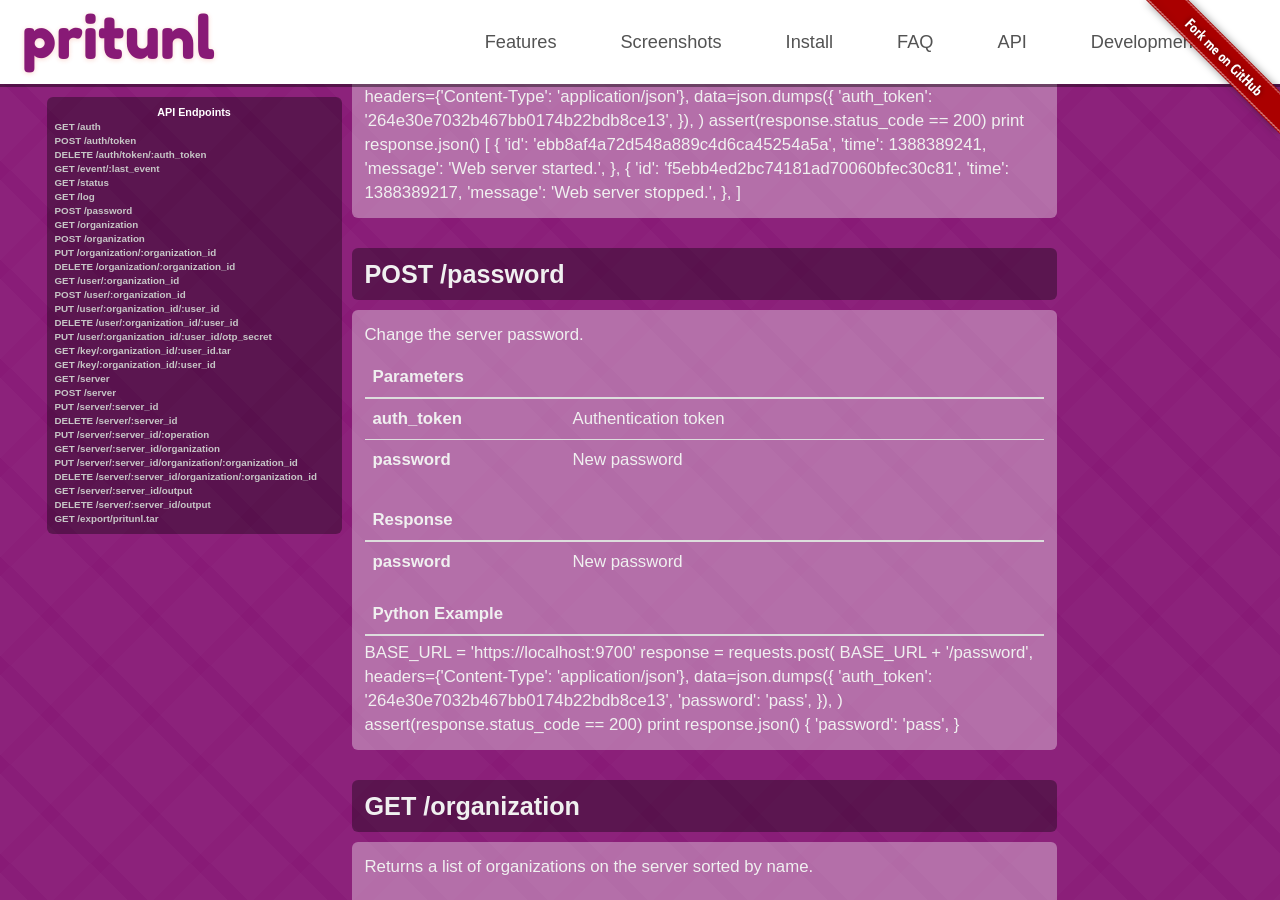
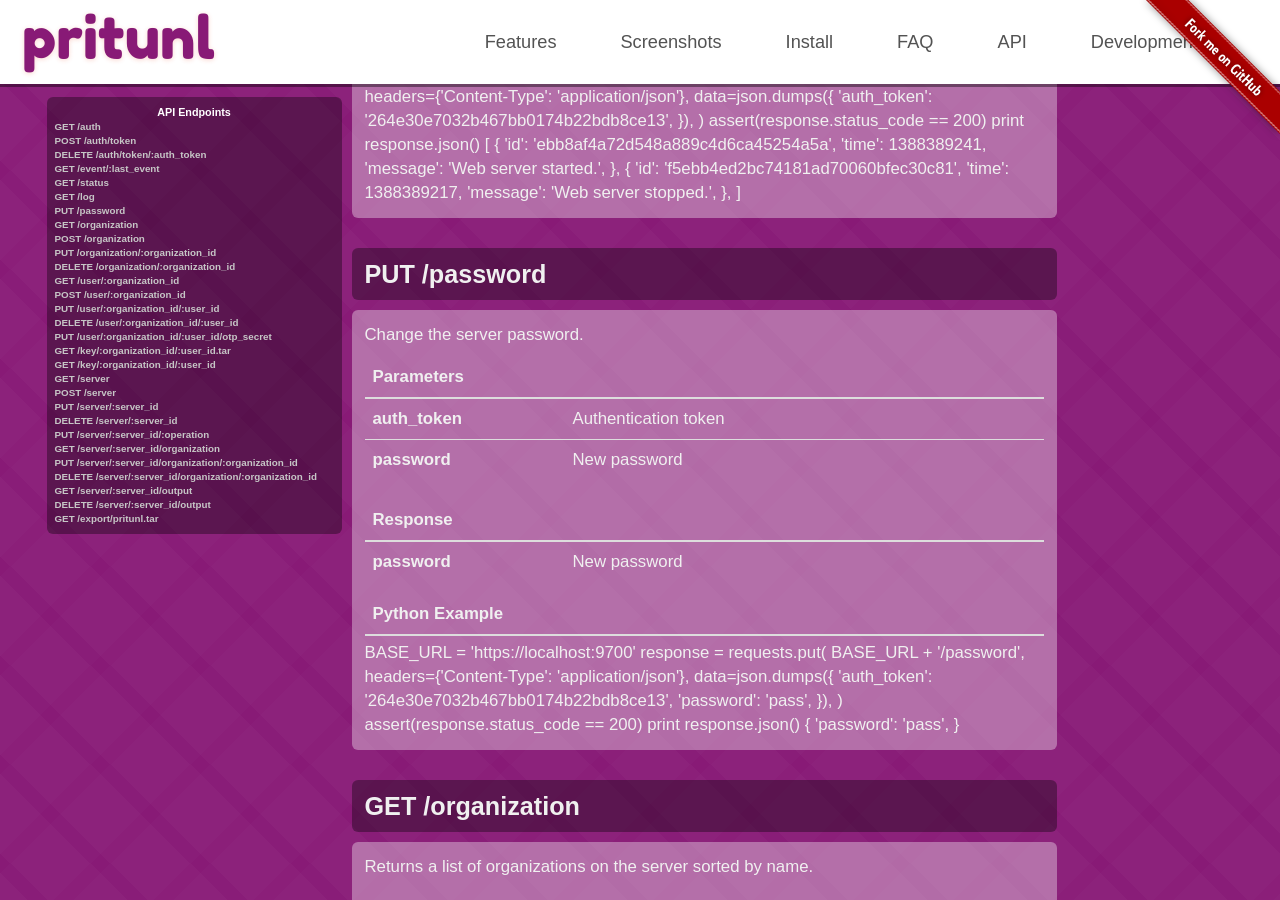
Before and after one commit to pritunl/pritunl.github.io, a Jekyll site: the page built from index.html, in a window 1280 px wide and 900 px high, scrolled down 13683 px. Built offline with Jekyll 4.4.1, drawn with Linux system fonts in a browser that asks for light colours; nearby versions of some CDN libraries; Markdown is read by kramdown in place of the engine named in the settings.

Commit message:
Update index api documentation

```diff
--- a/index.html
+++ b/index.html
@@ -1244,7 +1244,7 @@
             <li><a href="#get-event-var">GET /event/:last_event</a></li>
             <li><a href="#get-status">GET /status</a></li>
             <li><a href="#get-log">GET /log</a></li>
-            <li><a href="#post-password">POST /password</a></li>
+            <li><a href="#put-password">PUT /password</a></li>
             <li><a href="#get-organization">GET /organization</a></li>
             <li><a href="#post-organization">POST /organization</a></li>
             <li><a href="#put-organization-var">PUT /organization/:organization_id</a></li>
@@ -1685,10 +1685,10 @@
 ]</div>
           </div>
         </div>
-        <a id="post-password" class="anchor api"></a>
+        <a id="put-password" class="anchor api"></a>
         <div class="api-call endpoint clearfix">
           <div class="api-call-description">
-            <span>POST /password</span>
+            <span>PUT /password</span>
           </div>
         </div>
         <div class="api-call info clearfix">
@@ -1733,7 +1733,7 @@
               </div>
             </noscript>
 <div class="editor">BASE_URL = 'https://localhost:9700'
-response = requests.post(
+response = requests.put(
     BASE_URL + '/password',
     headers={'Content-Type': 'application/json'},
     data=json.dumps({
```
